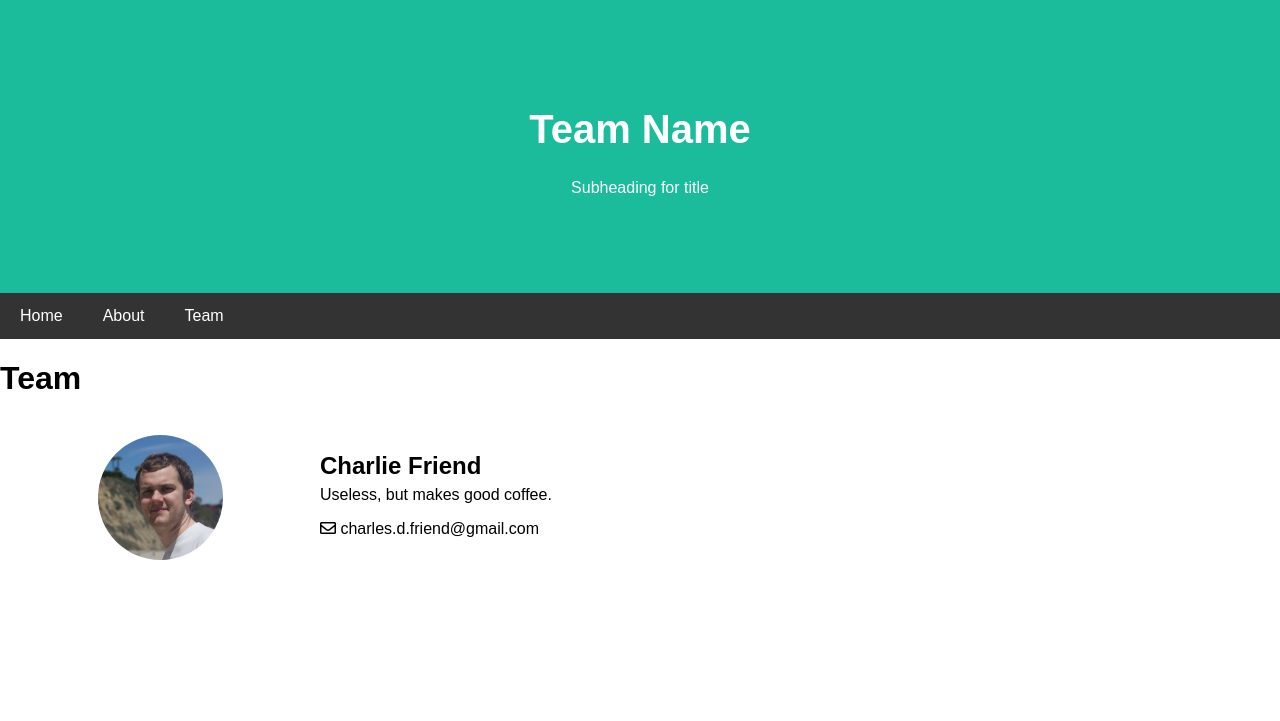
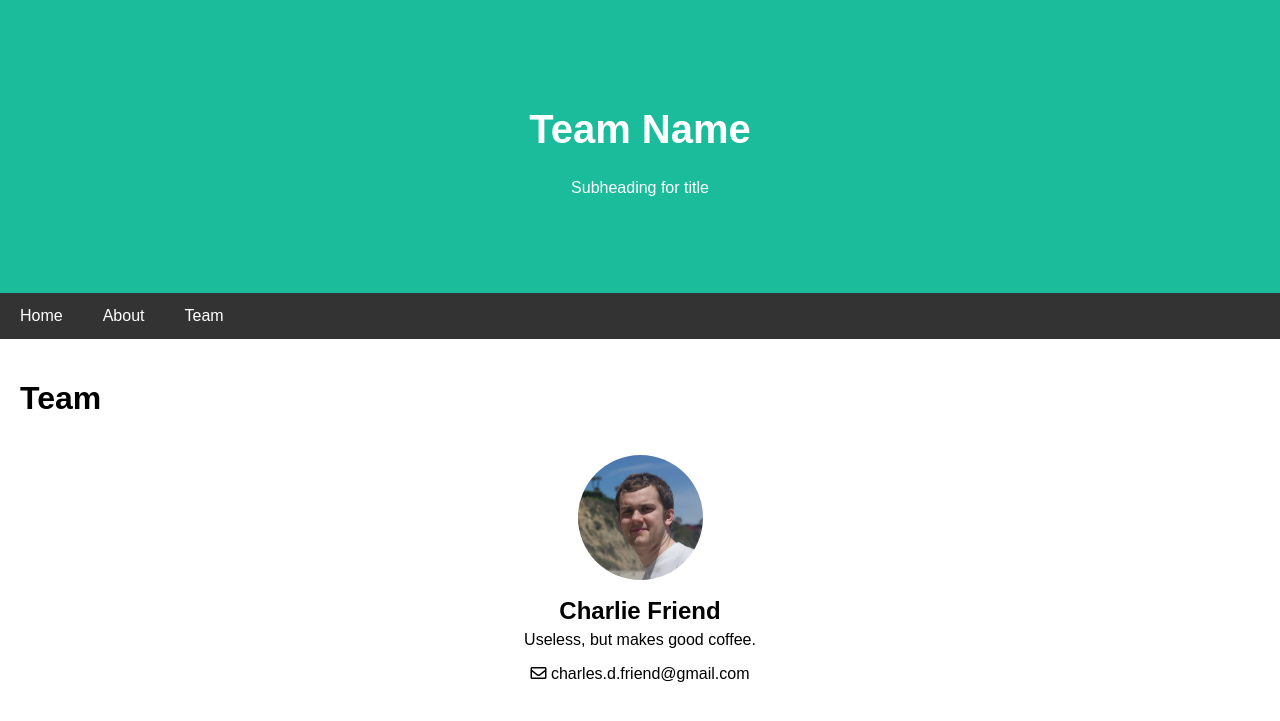
Before and after one commit to seng321group3/designer-site, a Jekyll site: the page built from team.html, in a window 1280 px wide. Shown: the top 721 px of the page. Built offline with Jekyll 4.4.1, drawn with Linux system fonts in a browser that asks for light colours; nearby versions of some CDN libraries.

Commit message:
Adjust team page css to match oliver's style

```diff
--- a/_sass/main.scss
+++ b/_sass/main.scss
@@ -114,6 +114,7 @@ div.center-content {
 
 div.flex-container {
     display: flex;
+    flex-wrap: wrap;
 
     @for $i from 1 to 12 {
         .flex-#{$i} {
@@ -147,7 +148,7 @@ div.member-section {
 }
 
 div.member-info {
-    min-width: 225px;
+    min-width: 275px;
 }
 
 img.team-photo {
--- a/team.html
+++ b/team.html
@@ -2,14 +2,14 @@
 layout: default
 ---
 
+<div class="main">
+
     <h1>Team</h1>
 
+    <div class="flex-container flex-vcenter member-section">
         {% for member in site.data.team.members %}
-<div class="flex-container flex-vcenter member-section">
-    <div class="flex-3 center-content">
+        <div class="flex-6 center-content member-info">
             <img class="rounded team-photo" src="{{member.image}}"/>
-    </div>
-    <div class="flex-9">
             <h2 class="team-name">{{member.name}}</h2>
             <span class="team-role">{{member.role}}</span>
 
@@ -18,5 +18,7 @@ layout: default
                 <a class="member-email" href="mailto:{{member.email}}">{{member.email}}</a>
             </p>
         </div>
+        {% endfor %}
     </div>
-{% endfor %}
+
+</div>
```
Lines whose indentation alone changed are shown as unchanged.
